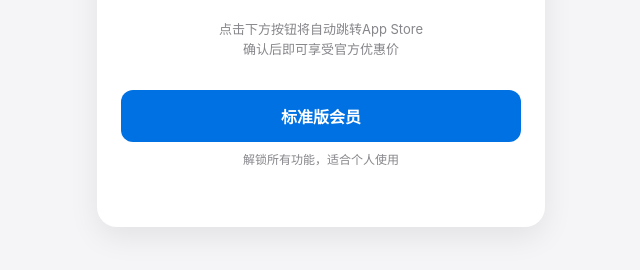
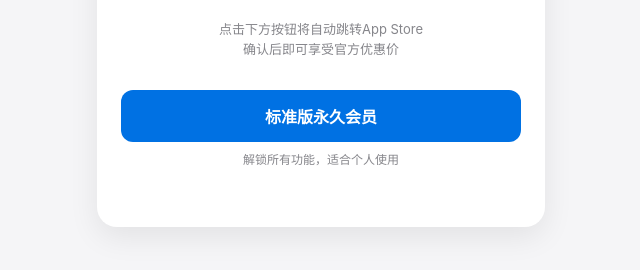
Before and after one commit to app-thedafeige/cpp, a Jekyll site: the page built from pages/cpp03.html, in a window 1280 px wide. Shown: the part 431-701 px from the top of the page, without its empty margins (319-959 px from the left). Built offline with Jekyll 4.4.1, drawn with Linux system fonts in a browser that asks for light colours.

Commit message:
修改3周年活动按钮文案

```diff
--- a/pages/cpp03.html
+++ b/pages/cpp03.html
@@ -83,7 +83,7 @@ layout: null
     </div>
 
     <div class="btn-group">
-        <a href="https://apps.apple.com/redeem?ctx=offercodes&id=6446212291&code=CPP03" class="btn">标准版会员</a>
+        <a href="https://apps.apple.com/redeem?ctx=offercodes&id=6446212291&code=CPP03" class="btn">标准版永久会员</a>
         <p class="desc">解锁所有功能，适合个人使用</p>
     </div>
 </div>
```
